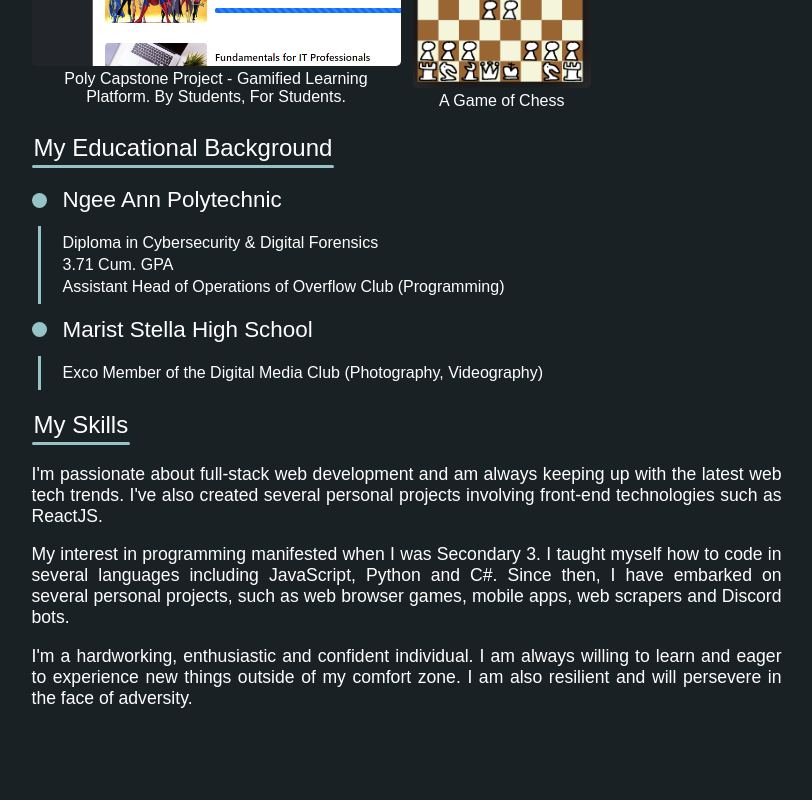
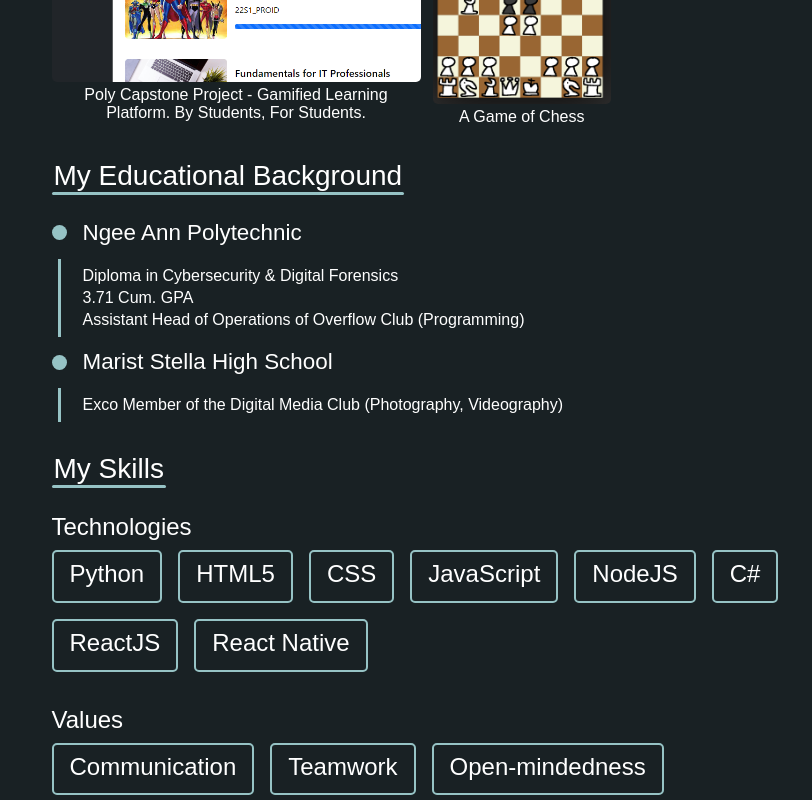
Before and after one commit to herbalvegetable/personal-portfolio, a Next.js app in the folder webapp/: page / in a window 1280 px wide. Shown: the part 820-1620 px from the top of the page, without its empty margins (304-1116 px from the left). Before the commit the page ends 1547 px from the top, so only its background shows below. Built offline with nearby package versions, Linux system fonts and the light colour scheme; a web font is replaced by a local one.

Commit message:
added list component, updated My Skills section

```diff
--- /dev/null
+++ b/webapp/components/List/List.js
@@ -0,0 +1,30 @@
+import { useState, useEffect, useRef } from 'react';
+
+import styles from './List.module.css';
+
+function Box({ title, desc }) {
+    return (
+        <div className={styles.box}>
+            <div className={styles.title}>{title}</div>
+            <div className={styles.desc}>{desc}</div>
+        </div>
+    )
+}
+
+export default function List({ listItems }) {
+
+    useEffect(() => {
+
+    }, []);
+
+    return (
+        <div className={styles.grid}>
+            {
+                listItems.map((item, i) => {
+                    const { title, desc } = item;
+                    return <Box key={i.toString()} {...item} />
+                })
+            }
+        </div>
+    )
+}
--- /dev/null
+++ b/webapp/components/List/List.module.css
@@ -0,0 +1,23 @@
+.grid{
+    display: flex;
+    flex-wrap: wrap;
+}
+
+.box{
+    display: flex;
+    flex-direction: column;
+    align-items: flex-start;
+    padding: 0.5em 1em;
+    margin-right: 1em;
+    margin-bottom: 1em;
+    border-radius: 5px;
+
+    border: 2px solid #96C3C5;
+}
+.box .title{
+    font-size: 1.5em;
+    margin-bottom: 0.2em;
+}
+.box .desc{
+    color: silver;
+}
--- a/webapp/components/Title/Title.js
+++ b/webapp/components/Title/Title.js
@@ -2,16 +2,22 @@ import { useState, useEffect, useRef } from 'react';
 
 import styles from './Title.module.css';
 
-export default function Title({ children }) {
+export default function Title({ children, heading, has_underline=true, }) {
 
     useEffect(() => {
 
     }, []);
 
+    const HEADING_STYLES = {
+        1: styles.one,
+        2: styles.two,
+        3: styles.three,
+    }
+
     return (
-        <div className={styles.title}>
-            <div className={styles.text}>{children}</div>
-            <div className={styles.underline}></div>
+        <div className={`${styles.title} ${HEADING_STYLES[heading]}`}>
+            <div className={`${styles.text} ${has_underline ? styles.small_spacing : ''}`}>{children}</div>
+            {has_underline && <div className={styles.underline}></div>}
         </div>
     )
 }
--- a/webapp/components/Title/Title.module.css
+++ b/webapp/components/Title/Title.module.css
@@ -1,13 +1,26 @@
 .title{
     align-self: flex-start;
-    margin-top: 0.5em;
-    margin-bottom: 1.2em;
+    /* margin-top: 0.5em;
+    margin-bottom: 1.2em; */
+    font-size: 1.75em;
+    margin-bottom: 0.25em;
+}
+
+.title.one{
+    font-size: 1.75em;
+}
+.title.two{
+    font-size: 1.5em;
+}
+.title.three{
+    font-size: 1.2em;
 }
 
 .title .text{
-    font-size: 1.5em;
+    padding-bottom: 3px;
+}
+.title .text.small_spacing{
     padding: 0 2px;
-    padding-bottom: 3px;
 }
 
 .title .underline{
--- a/webapp/layout/PageContainer/PageContainer.module.css
+++ b/webapp/layout/PageContainer/PageContainer.module.css
@@ -11,7 +11,7 @@
     position: relative;
     width: 125px;
 
-    margin-right: 1em;
+    margin-right: 3.5em;
 }
 
 .page_container .sidebar{
@@ -33,10 +33,10 @@
     cursor: pointer;
 }
 .page_container .sidebar .page_links > .link .active_container{
-    padding-left: 0.5em;
-    /* padding-top: 0.1em;
-    padding-bottom: 0.1em; */
-    border-radius: 15px;
+    padding-left: 0.8em;
+    padding-top: 0.2em;
+    padding-bottom: 0.2em;
+    border-radius: 50px;
 }
 .page_container .sidebar .page_links > .link .active_container.active{
     background-color: #96C3C5;
--- a/webapp/src/pages/index.js
+++ b/webapp/src/pages/index.js
@@ -8,6 +8,7 @@ import Paragraph from 'components/Paragraph/Paragraph';
 import Title from 'components/Title/Title';
 import Collage from 'components/Collage/Collage';
 import Topic from 'components/Topic/Topic';
+import List from 'components/List/List';
 
 export default function Home() {
 	return (
@@ -17,6 +18,7 @@ export default function Home() {
 				name={'Ben Aw Yong'}
 				desc={'Developer, Creator'} />
 			<Title>Hi, I'm Ben.</Title>
+			<br/>
 
 			<Paragraph>
 				I'm passionate about full-stack web development and am always keeping up with the latest web tech trends. I've also created several personal projects involving front-end technologies such as ReactJS.
@@ -28,7 +30,10 @@ export default function Home() {
 				I'm a hardworking, enthusiastic and confident individual. I am always willing to learn and eager to experience new things outside of my comfort zone. I am also resilient and will persevere in the face of adversity.
 			</Paragraph>
 
+			<br />
+
 			<Title>My Projects</Title>
+			<br/>
 			<Collage collage={[
 				[{src: '/media/SL02.png', caption: 'Poly Capstone Project - Gamified Learning Platform. By Students, For Students.'}],
 				[
@@ -38,7 +43,10 @@ export default function Home() {
 				],
 			]}/>
 
+			<br />
+
 			<Title>My Educational Background</Title>
+			<br/>
 			<Topic
 				title={'Ngee Ann Polytechnic'}
 				lines={[
@@ -52,16 +60,38 @@ export default function Home() {
 					'Exco Member of the Digital Media Club (Photography, Videography)',
 				]}/>
 
+			<br />
+
 			<Title>My Skills</Title>
-			<Paragraph>
-				I'm passionate about full-stack web development and am always keeping up with the latest web tech trends. I've also created several personal projects involving front-end technologies such as ReactJS.
-			</Paragraph>
-			<Paragraph>
-				My interest in programming manifested when I was Secondary 3. I taught myself how to code in several languages including JavaScript, Python and C#. Since then, I have embarked on several personal projects, such as web browser games, mobile apps, web scrapers and Discord bots.
-			</Paragraph>
-			<Paragraph>
-				I'm a hardworking, enthusiastic and confident individual. I am always willing to learn and eager to experience new things outside of my comfort zone. I am also resilient and will persevere in the face of adversity.
-			</Paragraph>
+			<br/>
+
+			<Title heading={2} has_underline={false}>Technologies</Title>
+			<List listItems={[
+				{title: 'Python', desc: ''},
+				{title: 'HTML5', desc: ''},
+				{title: 'CSS', desc: ''},
+				{title: 'JavaScript', desc: ''},
+				{title: 'NodeJS', desc: ''},
+				{title: 'C#', desc: ''},
+				{title: 'ReactJS', desc: ''},
+				{title: 'React Native', desc: ''},
+			]}/>
+
+			<br/>
+
+			<Title heading={2} has_underline={false}>Values</Title>
+			<List listItems={[
+				{title: 'Communication', desc: ''},
+				{title: 'Teamwork', desc: ''},
+				{title: 'Open-mindedness', desc: ''},
+				{title: 'Perspective', desc: ''},
+				{title: 'Decisiveness', desc: ''},
+				{title: 'Critical Thinking', desc: ''},
+				{title: 'Decision Making', desc: ''},
+				{title: 'Outspoken', desc: ''},
+			]}/>
+
+			<br />
 		</PageContainer>
 	)
 }
```
